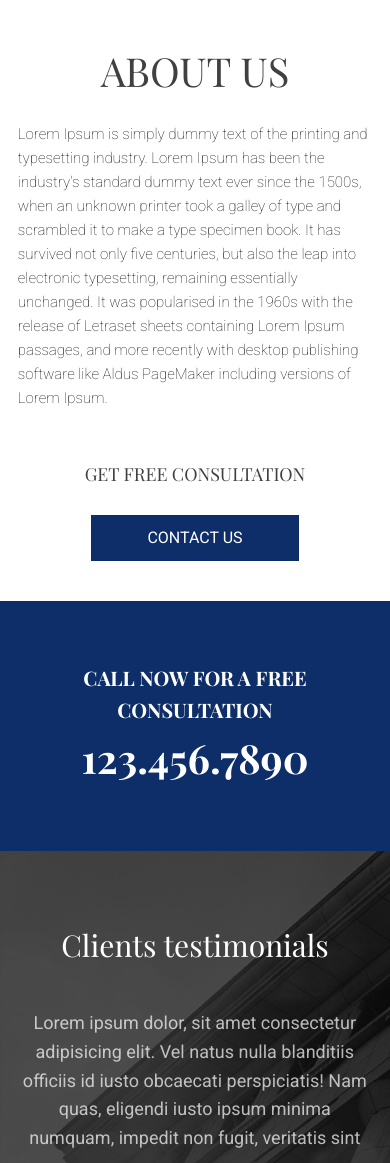
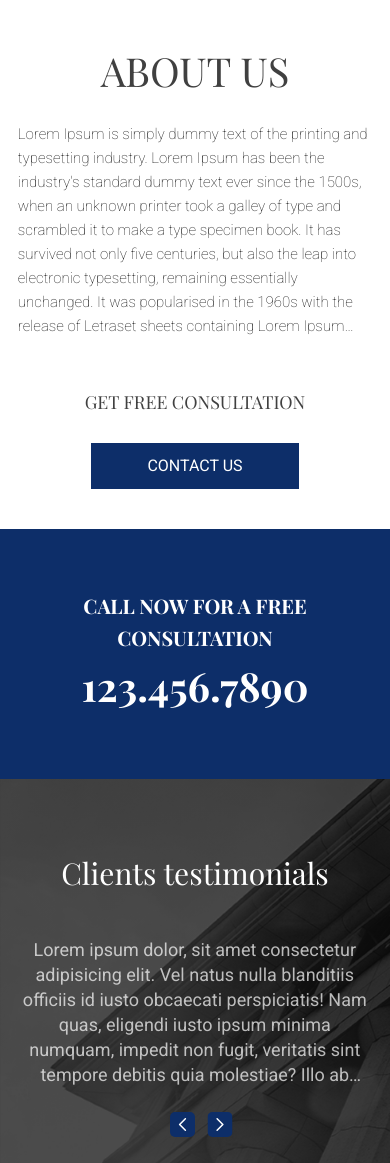
Before and after one commit to Firefly718/FDT-test, a website: page index.html in a window 390 px wide. Shown: the part 940-2103 px from the top of the page. Drawn offline with nearby package versions, Linux system fonts and the light colour scheme; a web font is replaced by a local one.

Commit message:
fixed text for main page

```diff
--- a/scss/styles.scss
+++ b/scss/styles.scss
@@ -756,14 +756,21 @@ body {
             font-weight: 250;
             margin-bottom: 5rem;
             @media screen and (max-width: 1000px) {
+                height: 58%;
+                width: 100%;
                 overflow: hidden;
-                height: 58%;
+                text-overflow: ellipsis;
+                display: -webkit-box;
+                -webkit-line-clamp: 11;
+                -webkit-box-orient: vertical;
             }
             @media screen and (max-width: 600px) {
                 font-size: 1.5rem;
+                -webkit-line-clamp: 13;
             }
             @media screen and (max-width: 500px) {
                 height: 45%;
+                -webkit-line-clamp: 9;
             }
         }
         &--desc-fourth {
@@ -945,6 +952,15 @@ body {
             font-size: 1.8rem;
             overflow: hidden;
             padding: 0 1rem;
+            @media screen and (max-width: 550px) {
+                width: 100%;
+                overflow: hidden;
+                text-overflow: ellipsis;
+                display: -webkit-box;
+                -webkit-line-clamp: 6;
+                -webkit-box-orient: vertical;
+                line-height: 2.5rem;
+            }
         }
     }
 }
```
Also changed, not shown: css/styles.css.
